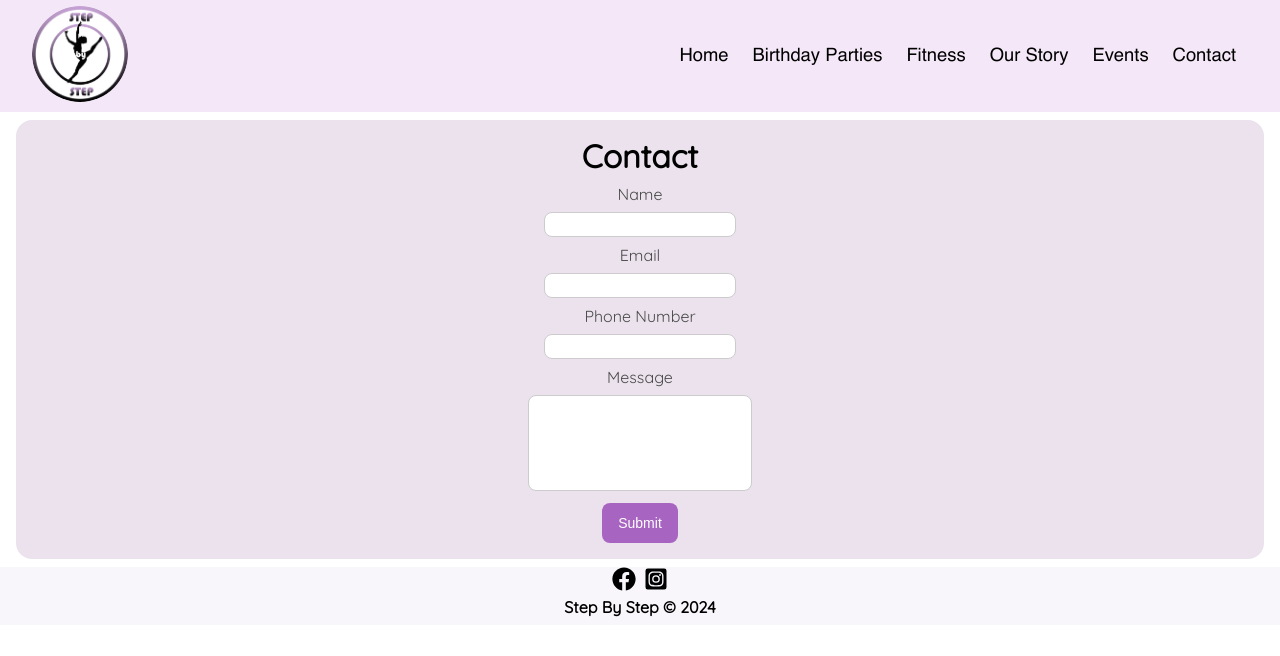
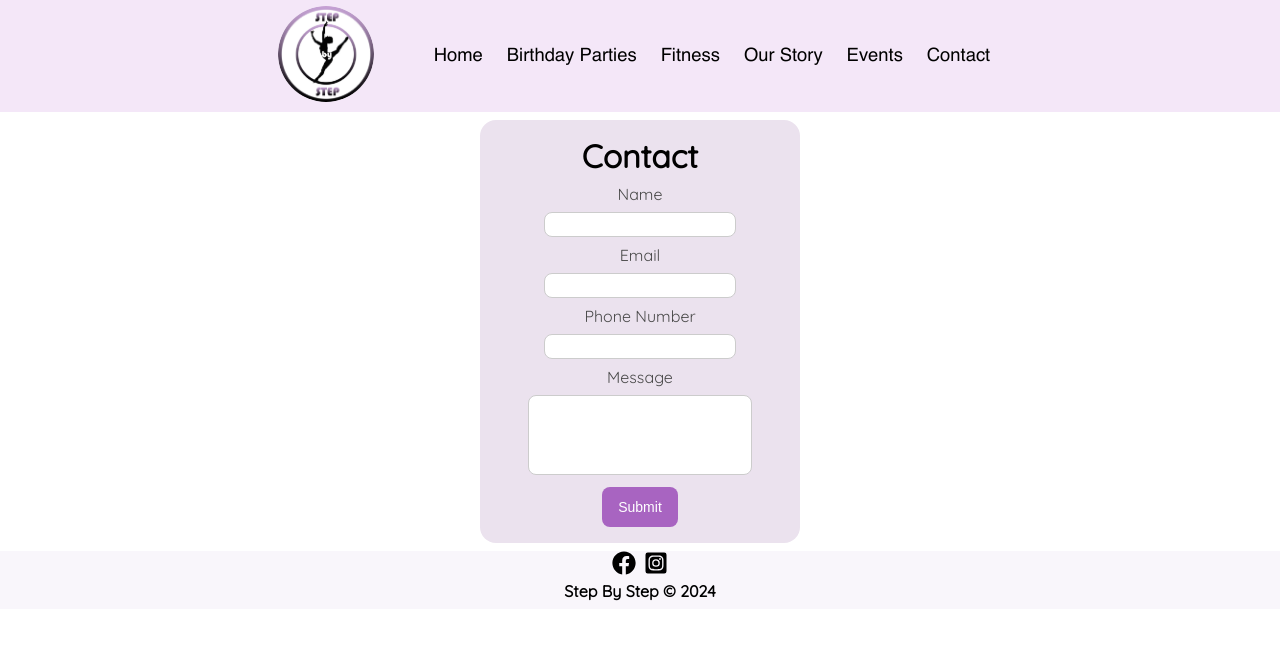
Before and after one commit to ralphdaryn/stepbystepstars, a React (Create React App) app: page /contact in a window 1280 px wide. Shown: the top 656 px of the page. Built offline with nearby package versions, Linux system fonts and the light colour scheme.

Commit message:
style contact, header and service

```diff
--- a/src/components/Contact/Contact.scss
+++ b/src/components/Contact/Contact.scss
@@ -13,6 +13,9 @@
   align-items: center;
   @include tablet {
     padding: 1rem 10rem;
+  }
+  @include desktop {
+    margin: 7.5rem 30rem 0.5rem;
   }
 
   &__container {
@@ -50,6 +53,9 @@
     @include tablet {
       width: 12rem;
     }
+    @include desktop {
+      padding: .25rem .5rem;
+    }
     &-message {
       width: 100%;
       padding: 0.5rem;
@@ -62,6 +68,9 @@
         border-radius: 8px;
         border: 1px solid #ccc;
         resize: none;
+      }
+      @include desktop {
+        padding: 1rem 1.5rem 2rem;
       }
     }
   }
--- a/src/components/Header/Header.scss
+++ b/src/components/Header/Header.scss
@@ -15,6 +15,10 @@
     z-index: 100;
     @include tablet {
       padding: 2rem;
+    }
+    @include desktop {
+      justify-content: center;
+      gap: 3rem;
     }
   }
 
@@ -182,7 +186,13 @@
             }
           }
         }
+        &-item {
+          ul {
+            padding-left: 1rem;
+          }
+        }
       }
+
     }
 
     &-icons {
--- a/src/components/Services/Services.scss
+++ b/src/components/Services/Services.scss
@@ -160,7 +160,7 @@
     box-shadow: 0 4px 6px rgba(0, 0, 0, 0.1);
     transition: transform 0.3s ease;
     @include tablet {
-      margin: 3rem 6rem 1rem;
+      margin: 3rem 10rem 1rem;
     }
   }
   &__book-event:hover {
```
